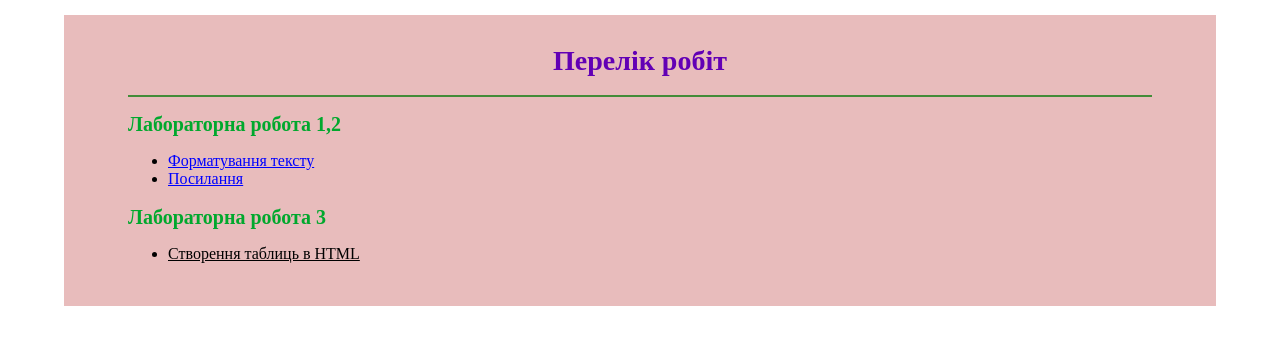
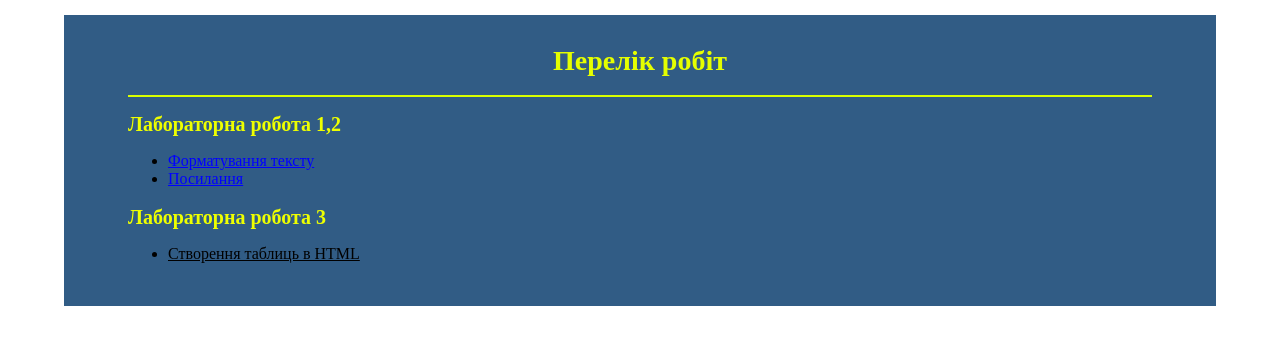
Before and after one commit to forttampluer-alt/Laboratory-Assignment-0.1, a plain HTML site: page index.html in a window 1280 px wide. Drawn offline with Linux system fonts and the light colour scheme.

Commit message:
first commit

```diff
--- a/index.html
+++ b/index.html
@@ -18,24 +18,24 @@
             margin: 15px auto;
             padding: 25px 5%;
             box-sizing: border-box;
-            background-color: #e8bcbc;
+            background-color: #315c85;
         }
 
         h1 {
             text-align: center;
-            color: #6200b5;
+            color: #e5ff00;
             font-size: 28px;
             margin: 5px 0 18px;
         }
 
         hr {
             border: none;
-            border-top: 2px solid #438c39;
+            border-top: 2px solid #d9ff00;
             margin-bottom: 16px;
         }
 
         h2 {
-            color: #00a82d;
+            color: #eeff00;
             font-size: 20px;
             margin: 16px 0;
         }
```
